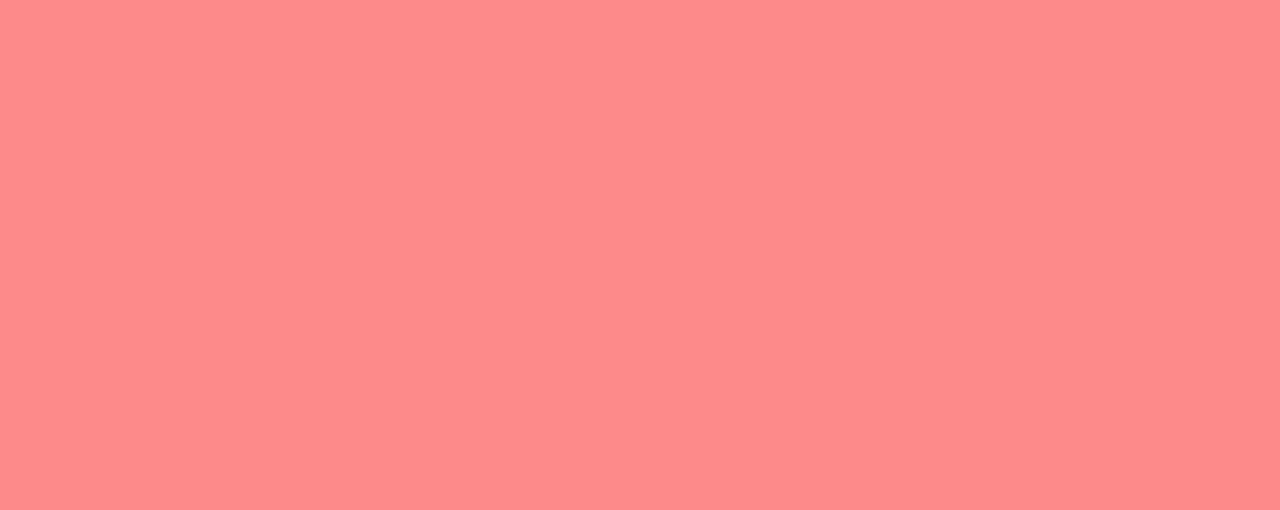
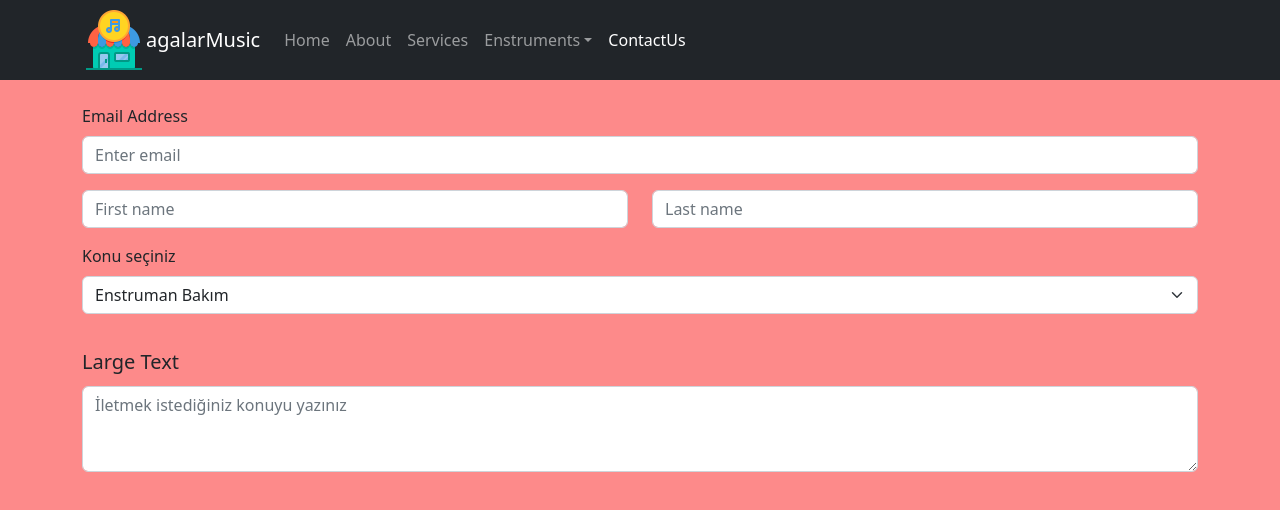
Before and after one commit to bilgekagant/deneme_15, a React (Vite) app in the folder spa/: page /contactus in a window 1280 px wide. Before the commit this address had no page. Shown: the top 510 px of the page. Built offline with nearby package versions, Linux system fonts and the light colour scheme.

Commit message:
eklemeler
contact us eklendi, navbar enstruments düzenlendi, linkler düzenlendi, enstruments dosyaları açıldı

```diff
--- a/spa/src/App.jsx
+++ b/spa/src/App.jsx
@@ -7,6 +7,11 @@ import Layout from './components/Layout'
 import About from './components/About'
 import Services from './components/Services'
 import Vurmali from './components/Vurmali'
+import ContactUs from './components/ContactUs';
+import Telli from './components/Telli';
+import Yayli from './components/Yayli';
+import Nefesli from './components/Nefesli';
+import Tuslu from './components/Tuslu';
 
 
 
@@ -23,7 +28,11 @@ function App() {
               <Route path='/about' element={<About/>} />
               <Route path='/services' element={<Services/>} />
               <Route path='/vurmali' element={<Vurmali/>} />
-
+              <Route path='/telli' element={<Telli/>} />
+              <Route path='/nefesli' element={<Nefesli/>} />
+              <Route path='/tuslu' element={<Tuslu/>} />
+              <Route path='/yayli' element={<Yayli/>} />
+              <Route path='/contactus' element={<ContactUs/>} />
             </Route>
           </Routes>
         </BrowserRouter>
--- /dev/null
+++ b/spa/src/components/ContactUs.jsx
@@ -0,0 +1,56 @@
+import Container from 'react-bootstrap/esm/Container';
+import FormCheckInput from 'react-bootstrap/esm/FormCheckInput';
+import FormGroup from 'react-bootstrap/esm/FormGroup';
+import FormLabel from 'react-bootstrap/esm/FormLabel';
+import Form from 'react-bootstrap/Form';
+import Row from 'react-bootstrap/Row';
+import Col from 'react-bootstrap/Col';
+
+
+export default function ContactUs (){
+    return(
+        <Container className='position-relative'>
+            <form>
+                <FormGroup className='mb-3' controlId='formGroupEmail'>
+                    <FormLabel>Email Address</FormLabel>
+                    <Form.Control type='email' placeholder='Enter email' />
+
+                </FormGroup>
+                <FormGroup className='mb-3'>
+                    <Row>
+                        <Col>
+                            <Form.Control placeholder="First name" />
+                        </Col>
+                        <Col>
+                            <Form.Control placeholder="Last name" />
+                        </Col>
+                    </Row>
+                </FormGroup>
+
+                <Form.Group as={Col} controlId="formGridState">
+                    <Form.Label>Konu seçiniz</Form.Label>
+                        <Form.Select defaultValue="Konu seçiniz">
+                            <option>Enstruman Bakım</option>
+                            <option>Enstruman Satış</option>
+                            <option>İstek/Öneri/Şikayet</option>
+                        </Form.Select>
+                </Form.Group>
+                <br/>
+                <FormGroup className='mb-3' controlId='exampleForm.ControlTextarea1'>
+                    <Row>
+                        <Form.Label column="lg" lg={12}>
+                            Large Text
+                        </Form.Label>
+                        <Col>
+                            <Form.Control as= "textarea" rows={3} placeholder="İletmek istediğiniz konuyu yazınız" />
+                        </Col>
+                    </Row>
+                </FormGroup>
+
+            </form>
+        </Container>
+
+
+
+    );
+}
--- a/spa/src/components/Home.jsx
+++ b/spa/src/components/Home.jsx
@@ -134,6 +134,14 @@ export default function Home()  {
           </div>
         </section>
 
+        <section id="contact">
+          <p>
+            Neler mi Yapıyoruz?
+
+          </p>
+
+        </section>
+
 
 
       </div>
--- a/spa/src/components/Layout.jsx
+++ b/spa/src/components/Layout.jsx
@@ -19,18 +19,14 @@ export default function Layout() {
               <LinkContainer to="/home"><Nav.Link>Home</Nav.Link></LinkContainer>
               <LinkContainer to="/about"><Nav.Link>About</Nav.Link></LinkContainer>
               <LinkContainer to="/services"><Nav.Link>Services</Nav.Link></LinkContainer>
-              <LinkContainer to={{path : "/home",search: "?sort=name", hash:"#enstruments", state: { fromDashBoard: true}}}><Nav.Link>Enstruments</Nav.Link></LinkContainer>
               <NavDropdown title="Enstruments" id="basic-nav-dropdown">
-                <NavDropdown.Item href="/vurmali">vurmali</NavDropdown.Item>
-                <NavDropdown.Item href="/nefesli">
-                  nefesli
-                </NavDropdown.Item>
-                <NavDropdown.Item href="/telli">telli</NavDropdown.Item>
-                {/* <NavDropdown.Divider /> */}
-                <NavDropdown.Item href="/tuşlu">
-                  tuşlu
-                </NavDropdown.Item>
+                <LinkContainer to="/vurmali"><NavDropdown.Item>vurmali</NavDropdown.Item></LinkContainer>
+                <LinkContainer to="/nefesli"><NavDropdown.Item>nefesli</NavDropdown.Item></LinkContainer>
+                <LinkContainer to="/telli"><NavDropdown.Item>telli</NavDropdown.Item></LinkContainer>
+
+                <LinkContainer to="/tuslu"><NavDropdown.Item>tuşlu</NavDropdown.Item></LinkContainer>
               </NavDropdown>
+              <LinkContainer to="/contactus"><Nav.Link>ContactUs</Nav.Link></LinkContainer>
             </Nav>
           </Navbar.Collapse>
 
--- /dev/null
+++ b/spa/src/components/Nefesli.jsx
@@ -0,0 +1,7 @@
+export default function () {
+    return (
+        <div>
+            <h1>nefesli</h1>
+        </div>
+    )
+}
--- /dev/null
+++ b/spa/src/components/Telli.jsx
@@ -0,0 +1,7 @@
+export default function () {
+    return (
+        <div>
+            <h1>telli</h1>
+        </div>
+    )
+}
--- /dev/null
+++ b/spa/src/components/Tuslu.jsx
@@ -0,0 +1,7 @@
+export default function () {
+    return (
+        <div>
+            <h1>Tuslu</h1>
+        </div>
+    )
+}
--- /dev/null
+++ b/spa/src/components/Yayli.jsx
@@ -0,0 +1,7 @@
+export default function () {
+    return (
+        <div>
+            <h1>Yayli</h1>
+        </div>
+    )
+}
--- a/spa/src/index.css
+++ b/spa/src/index.css
@@ -88,6 +88,6 @@ body {
   background-color: #FD8A8A;
 }
 
-Navbar {
-
+#contactusText {
+  height: 40%;
 }
```
Also changed, not shown: spa/src/components/corosuel_1.jpeg (deleted), spa/src/components/corosuel_2.jpeg (deleted).
